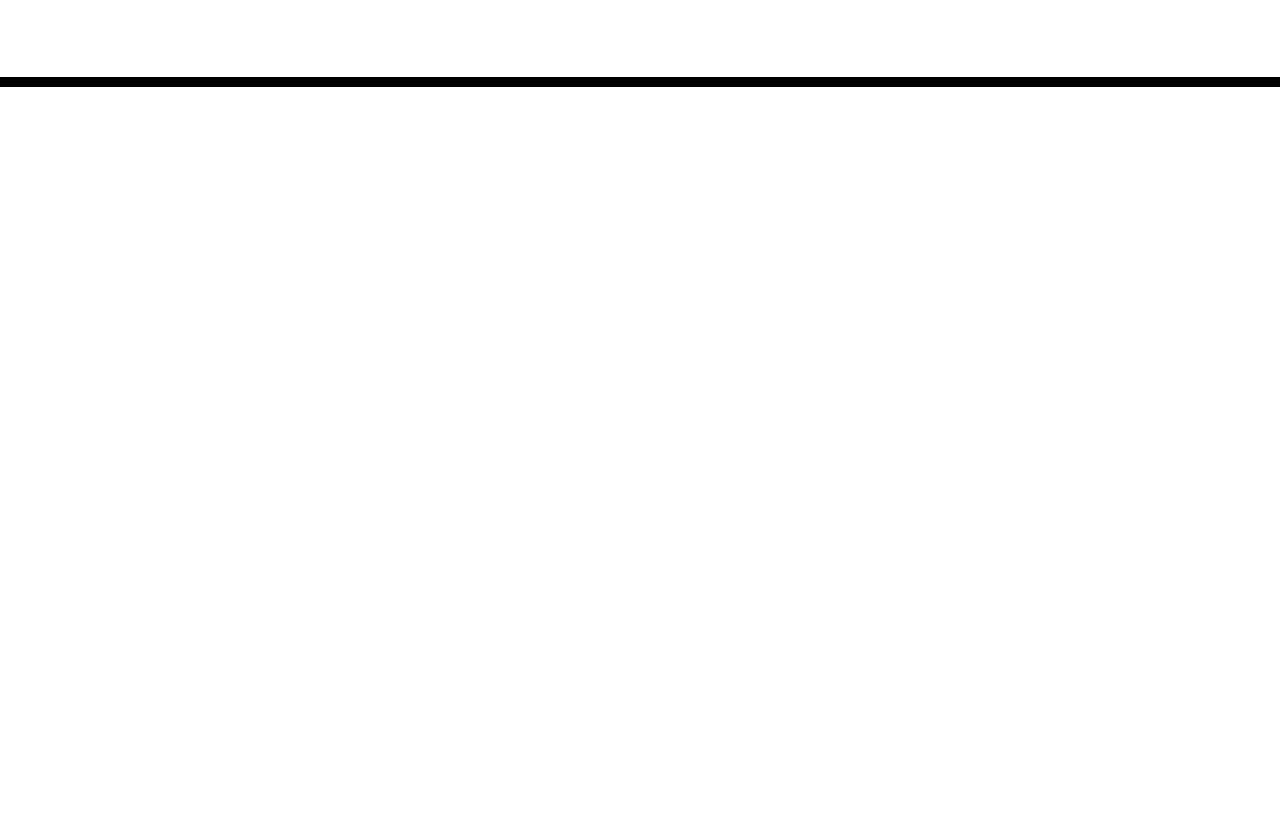
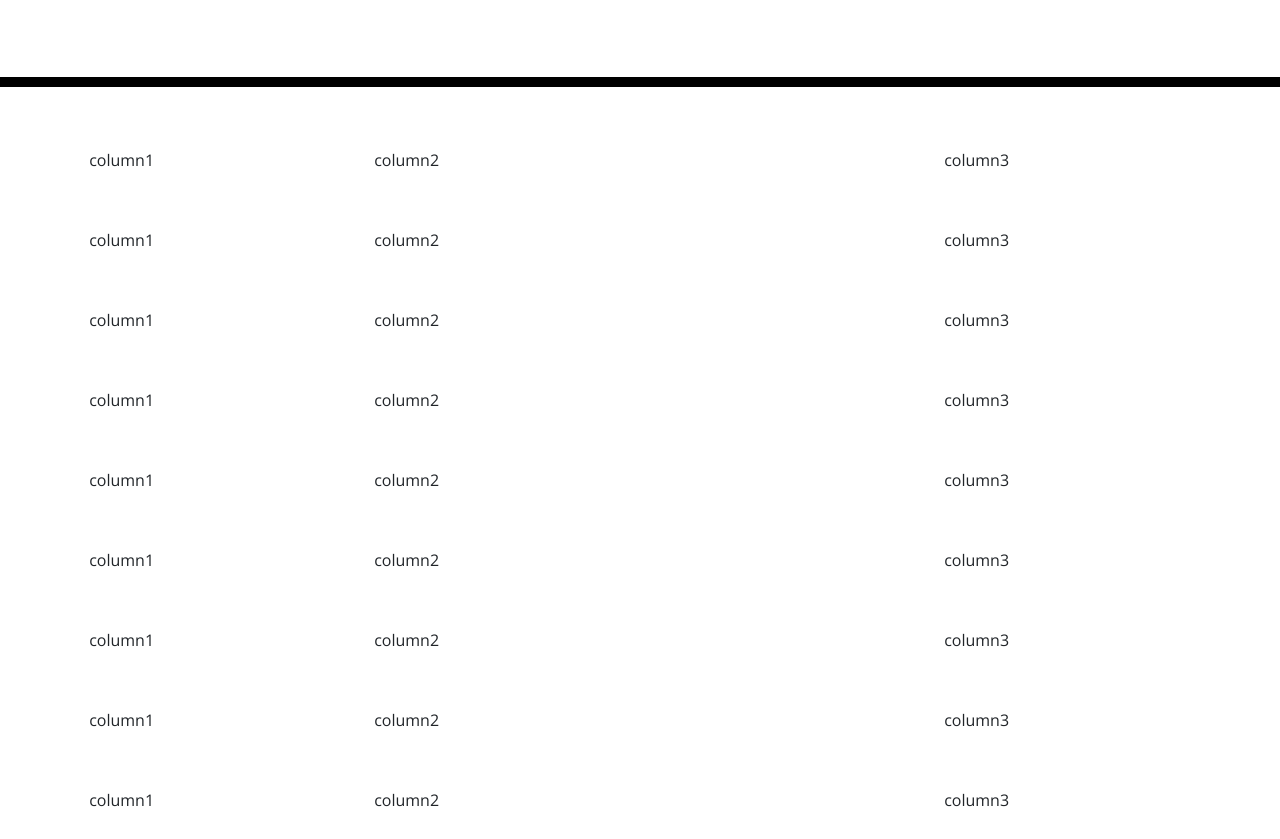
Before and after one commit to ekball/C5-Work-Day-Scheduler, a plain HTML site: page index.html in a window 1280 px wide. Shown: the part 181-1020 px from the top of the page. Before the commit the page ends 800 px from the top, so only its background shows below. Drawn offline with nearby package versions, Linux system fonts and the light colour scheme; files that its build step writes are made by us from their sources.

Commit message:
added preliminary columns with flexbox properties

```diff
--- a/assets/css/style.css
+++ b/assets/css/style.css
@@ -33,7 +33,7 @@ textarea{
 .row {
   white-space: pre-wrap;
   height: 80px;
-  border-top: 1px solid white;;
+  border-top: 1px solid white;
 }
 
 .hour {
--- a/assets/js/script.js
+++ b/assets/js/script.js
@@ -0,0 +1,5 @@
+var currentDay = moment();
+
+var displayCurrentDay = function () {
+
+}
--- a/index.html
+++ b/index.html
@@ -30,6 +30,98 @@
     </header>
     <div class="container">
       <!-- Timeblocks go here -->
+
+        <div class="row d-flex align-items-center" id="9am">
+
+          <div class="col"> column1</div>
+
+          <div class="col-6"> column2</div>
+
+          <div class="col"> column3</div>
+
+        </div>
+
+        <div class="row d-flex align-items-center" id="10am">
+
+          <div class="col"> column1</div>
+
+          <div class="col-6"> column2</div>
+
+          <div class="col"> column3</div>
+
+        </div>
+
+        <div class="row d-flex align-items-center" id="11am">
+
+          <div class="col"> column1</div>
+
+          <div class="col-6"> column2</div>
+
+          <div class="col"> column3</div>
+
+        </div>
+
+        <div class="row d-flex align-items-center" id="12pm">
+
+          <div class="col"> column1</div>
+
+          <div class="col-6"> column2</div>
+
+          <div class="col"> column3</div>
+
+        </div>
+
+        <div class="row d-flex align-items-center" id="1pm">
+
+          <div class="col"> column1</div>
+
+          <div class="col-6"> column2</div>
+
+          <div class="col"> column3</div>
+
+        </div>
+
+        <div class="row d-flex align-items-center" id="4pm">
+
+          <div class="col"> column1</div>
+
+          <div class="col-6"> column2</div>
+
+          <div class="col"> column3</div>
+
+        </div>
+
+        <div class="row d-flex align-items-center" id="5pm">
+
+          <div class="col"> column1</div>
+
+          <div class="col-6"> column2</div>
+
+          <div class="col"> column3</div>
+
+        </div>
+
+        <div class="row d-flex align-items-center" id="6pm">
+
+          <div class="col"> column1</div>
+
+          <div class="col-6"> column2</div>
+
+          <div class="col"> column3</div>
+
+        </div>
+
+        <div class="row d-flex align-items-center" id="7pm">
+
+          <div class="col"> column1</div>
+
+          <div class="col-6"> column2</div>
+
+          <div class="col"> column3</div>
+
+        </div>
+
+
     </div>
 
     <script src="https://code.jquery.com/jquery-3.4.1.min.js"></script>
```
